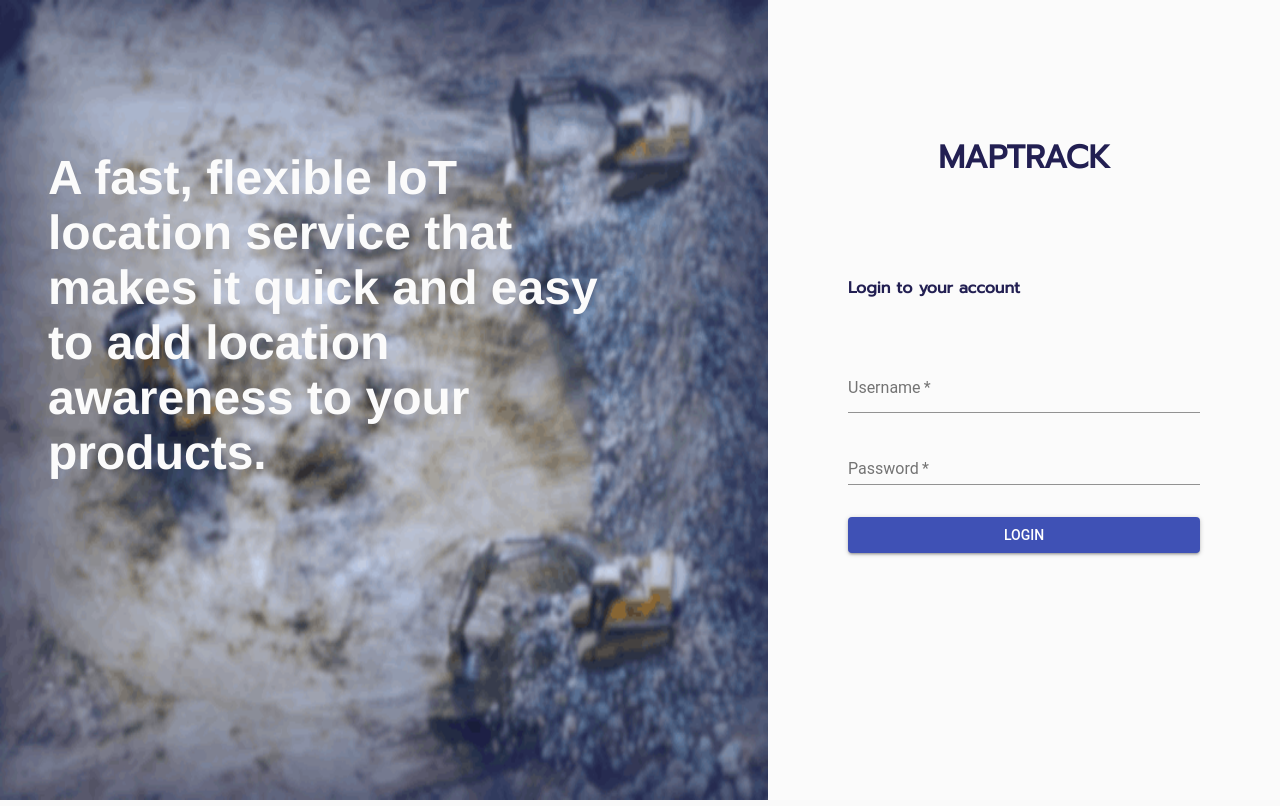
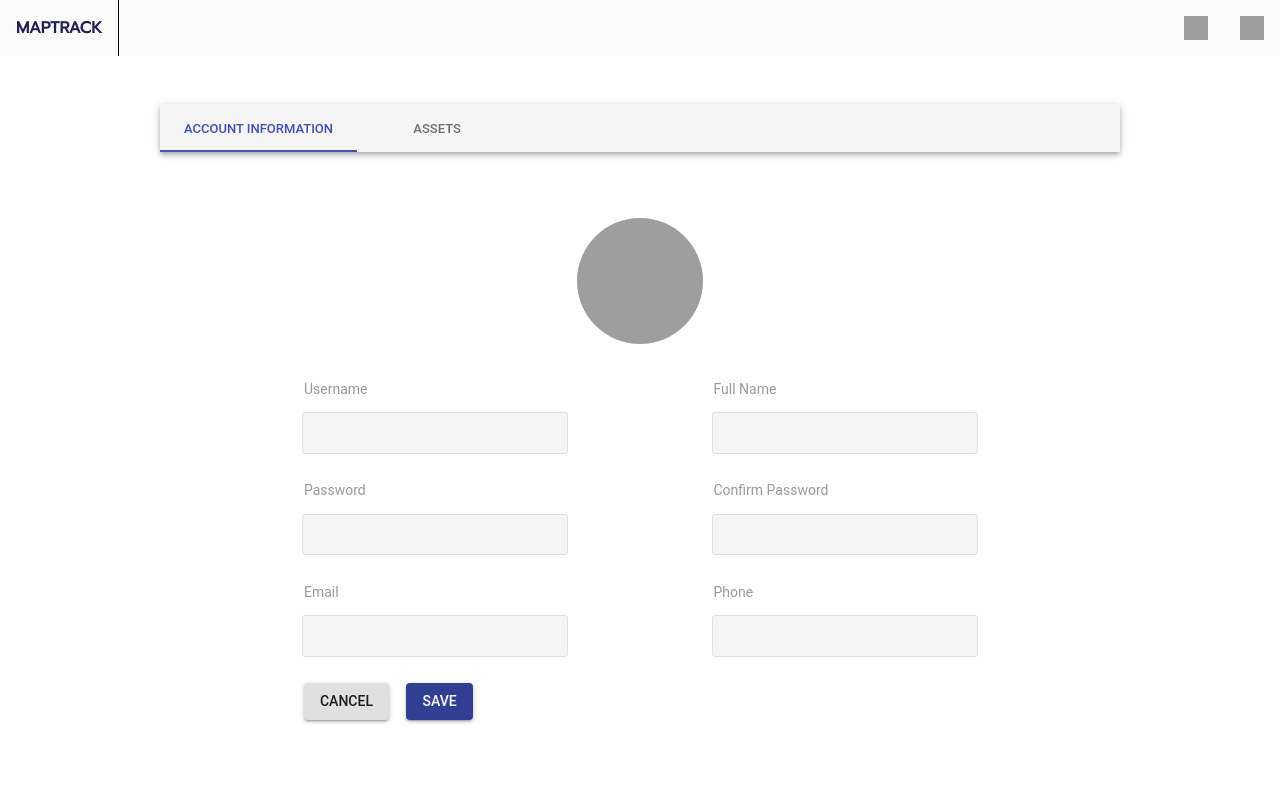
Before and after one commit to ajays97/maptrack-react, a React (Create React App) app: page /login in a window 1280 px wide. Built offline with nearby package versions, Linux system fonts and the light colour scheme; grey boxes are pictures that could not be loaded.

Commit message:
fuckfuckfuck

```diff
--- a/src/App.js
+++ b/src/App.js
@@ -17,13 +17,14 @@
   render() {
     return (
       <div>
-        <BrowserRouter>
+        {/* <BrowserRouter>
           <Switch>
             <PrivateRoute path="/" exact component={HomePage} />
             <PrivateRoute path="/dashboard" exact component={DashboardPage} />
             <Route path="/login" component={LoginPage} />
           </Switch>
-        </BrowserRouter>
+        </BrowserRouter> */}
+        <DashboardPage />
 
         {/* <HomePage /> */}
       </div>
--- /dev/null
+++ b/src/components/DashboardPage/Account/Account.css
@@ -0,0 +1,94 @@
+.account {
+  display: flex;
+  flex-direction: column;
+  justify-content: center;
+  margin-top: 3em;
+}
+
+.image {
+  margin-bottom: 1.5em;
+  display: flex;
+  justify-content: center;
+
+  width: 100%;
+}
+
+.image img {
+  width: 9em;
+  height: 9em;
+  border-radius: 100%;
+  background-color: #e0e6f3;
+  margin-right: 0;
+}
+
+.form {
+  display: flex;
+  justify-content: center;
+}
+
+.left {
+  margin-right: 4em;
+}
+.right {
+  margin-left: 4em;
+}
+
+input {
+  width: 20em;
+  height: 3em;
+  border: solid 1px #e0e0e0;
+  background-color: #f5f5f5;
+}
+
+input[type="text"] {
+  padding-left: 0.8em;
+  font-weight: 550;
+  font-size: 0.9em;
+  font-style: Arial;
+}
+
+input[type="password"] {
+  padding-left: 0.8em;
+  font-size: 0.9em;
+}
+
+.button1 {
+  border-radius: 8px;
+  background-color: #f5f5f5;
+  width: 7em;
+  height: 2.6em;
+  margin-top: 2em;
+  font-weight: bold;
+  color: #a9a9a9;
+  font-family: Arial;
+  font-size: 1.1em;
+}
+.button1:hover {
+  background-color: #808080;
+}
+
+.button2 {
+  border-radius: 8px;
+  background-color: #303f92;
+  width: 7em;
+  height: 2.6em;
+  margin-top: 2em;
+  font-weight: bold;
+  color: white;
+  font-family: Arial;
+  font-size: 1.1em;
+}
+
+.button2:hover {
+  background-color: #191970;
+}
+
+div > p {
+  margin: 1em 1.25em 0 1.25em;
+  opacity: 0.4;
+  color: #000000;
+}
+
+.button-purple {
+  background-color: #303f92;
+}
--- /dev/null
+++ b/src/components/DashboardPage/Account/Account.js
@@ -0,0 +1,67 @@
+import React, { Component } from "react";
+import withStyles from "@material-ui/core/styles/withStyles";
+import Button from "@material-ui/core/Button";
+import "./Account.css";
+
+const styles = {};
+
+class Account extends Component {
+  render() {
+    const { classes } = this.props;
+    return (
+      <div>
+        <div className="account">
+          <div className="image">
+            <img src="images/men1.png" />
+          </div>
+          <div className="form">
+            <div className="left">
+              <div>
+                <p>Username</p>
+                <input type="text" />
+              </div>
+              <div>
+                <p>Password</p>
+                <input type="password" />
+              </div>
+              <div>
+                <p>Email</p>
+                <input type="text" />
+              </div>
+              <div style={{ margin: "1em 1.25em" }}>
+                <Button type="submit" variant="contained">
+                  Cancel
+                </Button>
+                <Button
+                  type="submit"
+                  style={{ marginLeft: "1.25em", backgroundColor: "#303f92" }}
+                  variant="contained"
+                  color="primary"
+                  className="button-purple"
+                >
+                  Save
+                </Button>
+              </div>
+            </div>
+            <div className="right">
+              <div>
+                <p>Full Name</p>
+                <input type="text" />
+              </div>
+              <div>
+                <p>Confirm Password</p>
+                <input type="password" />
+              </div>
+              <div>
+                <p>Phone</p>
+                <input type="text" />
+              </div>
+            </div>
+          </div>
+        </div>
+      </div>
+    );
+  }
+}
+
+export default withStyles(styles)(Account);
--- a/src/components/DashboardPage/DashboardPage.js
+++ b/src/components/DashboardPage/DashboardPage.js
@@ -1,14 +1,15 @@
-import React, { Component } from 'react';
+import React, { Component } from "react";
 
-import { connect } from 'react-redux';
-import AppNav from '../AppNav/AppNav';
+import { connect } from "react-redux";
+import AppNav from "../AppNav/AppNav";
 
-import PropTypes from 'prop-types';
-import { withStyles } from '@material-ui/core/styles';
-import AppBar from '@material-ui/core/AppBar';
-import Tabs from '@material-ui/core/Tabs';
-import Tab from '@material-ui/core/Tab';
-import Typography from '@material-ui/core/Typography';
+import PropTypes from "prop-types";
+import { withStyles } from "@material-ui/core/styles";
+import AppBar from "@material-ui/core/AppBar";
+import Tabs from "@material-ui/core/Tabs";
+import Tab from "@material-ui/core/Tab";
+import Typography from "@material-ui/core/Typography";
+import Account from "./Account/Account";
 
 function TabContainer(props) {
   return (
@@ -19,28 +20,25 @@
 }
 
 TabContainer.propTypes = {
-children: PropTypes.node.isRequired,
+  children: PropTypes.node.isRequired
 };
 
 const styles = theme => ({
   root: {
-      padding: '3em 10em',
+    padding: "3em 10em",
     flexGrow: 1,
-      backgroundColor: theme.palette.background.paper,
+    backgroundColor: theme.palette.background.paper
   },
 
   indicator: {
-        backgroundColor: 'green'
+    backgroundColor: "green"
   }
 });
 
-
 class DashboardPage extends Component {
-
   state = {
-        value: 0,
+    value: 0
   };
-
 
   handleChange = (event, value) => {
     this.setState({ value });
@@ -57,16 +55,24 @@
         </div>
         <div className={classes.root}>
           <AppBar position="static" color="default">
-                <Tabs value={value} onChange={this.handleChange} indicatorColor="primary" textColor="primary">
+            <Tabs
+              value={value}
+              onChange={this.handleChange}
+              indicatorColor="primary"
+              textColor="primary"
+            >
               <Tab label="Account Information" />
               <Tab label="Assets" />
             </Tabs>
           </AppBar>
-            {value === 0 && <TabContainer>Item One</TabContainer>}
+          {value === 0 && (
+            <TabContainer>
+              <Account />
+            </TabContainer>
+          )}
           {value === 1 && <TabContainer>Item Two</TabContainer>}
         </div>
       </div>
-
     );
   }
 }
@@ -77,4 +83,6 @@
   };
 }
 
-  export default connect(mapStateToProps)(withStyles(styles, { withTheme: true })(DashboardPage));
+export default connect(mapStateToProps)(
+  withStyles(styles, { withTheme: true })(DashboardPage)
+);
```
Also changed, not shown: 1 other file (tests, documents, lock files or other folders). Lines whose indentation alone changed are shown as unchanged.
